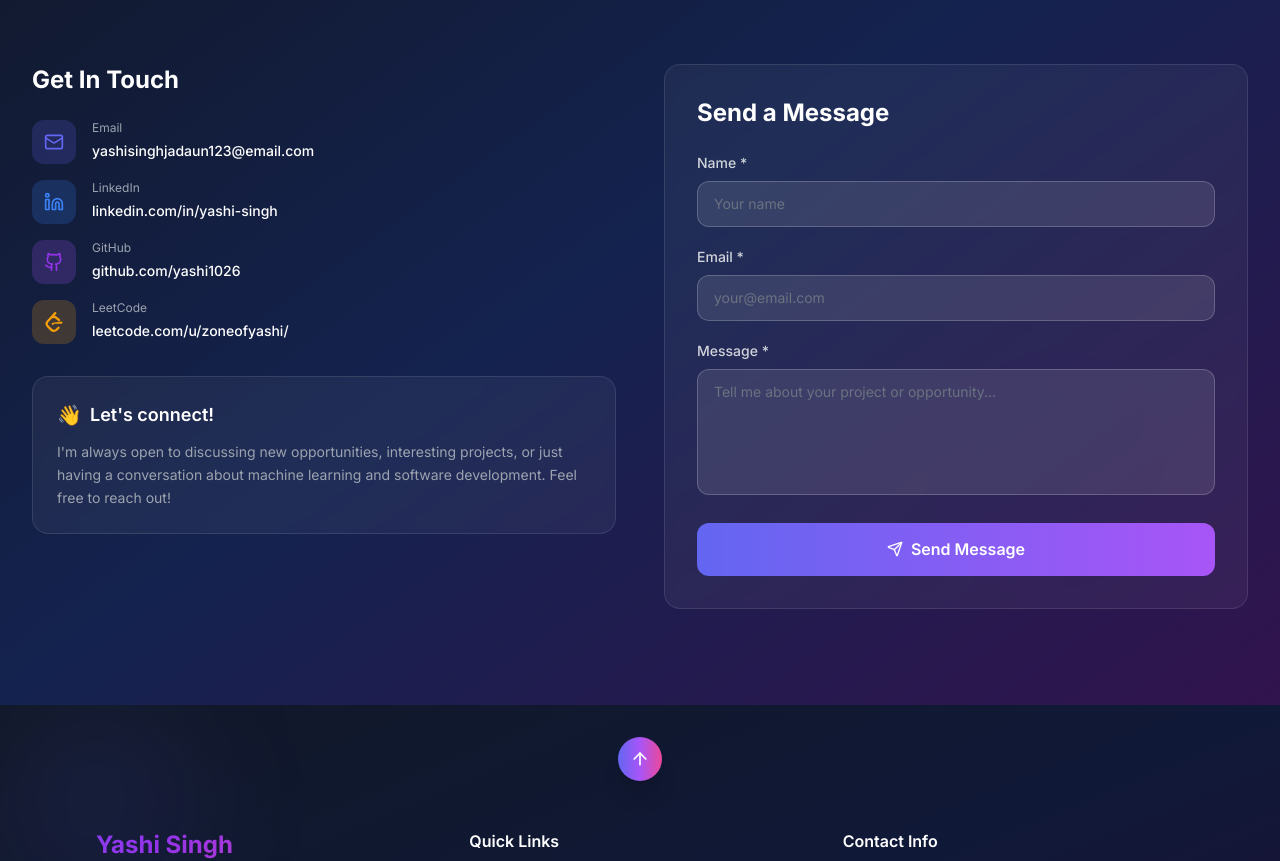
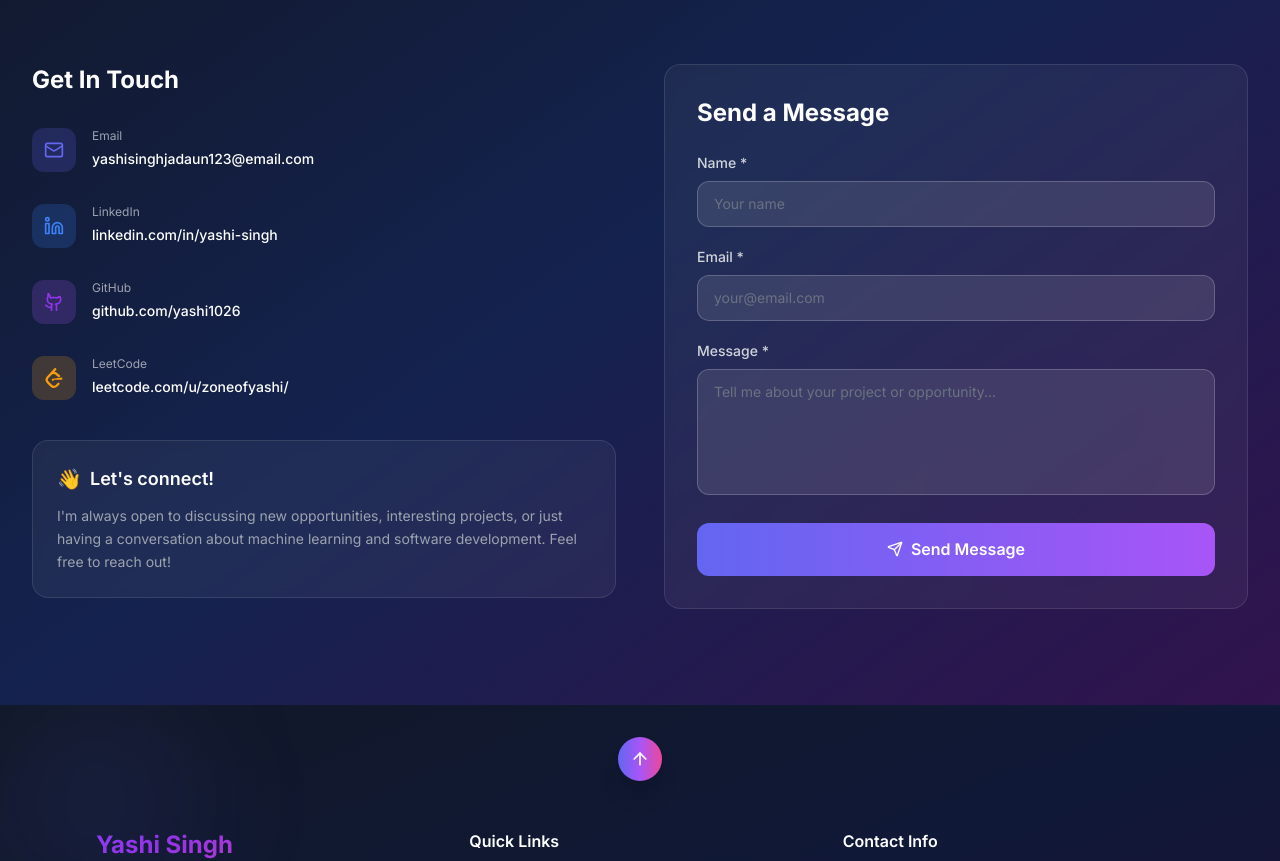
Before and after one commit to yashi1026/Portfolio, a Next.js app: page / in a window 1280 px wide. Shown: the part 4952-5813 px from the top of the page. Built offline with nearby package versions, Linux system fonts and the light colour scheme.

Commit message:
Refactor ContactSection component for clarity

```diff
--- a/src/components/portfolio/ContactSection.tsx
+++ b/src/components/portfolio/ContactSection.tsx
@@ -89,7 +89,7 @@ export default function ContactSection() {
           strokeLinecap="round"
           strokeLinejoin="round"
         >
-          <path d="M15 22v-4a4.8 4.8 0 0 0-1-3.5c3 0 6-2 6-5.5.08-1.25-.27-2.48-1-3.5.28-1.15.28-2.35 0-3.5 0 0-1 0-3 1.5-2.64-.5-5.36-.5-8 0C6 2 5 2 5 2c-.3 1.15-.3 2.35 0 3.5A5.403 5.403 0 0 0 4 9c0 3.5 3 5.5 6 5.5-.39.49-.68 1.05-.85 1.65-.17.6-.22 1.23-.15 1.85v4" />
+          <path d="M15 22v-4a4.8 4.8 0 0 0-1-3.5c3 0 6-2 6-5.5.08-1.25-.27-2.48-1-3.5 0 0-1 0-3 1.5-2.64-.5-5.36-.5-8 0C6 2 5 2 5 2c-.3 1.15-.3 2.35 0 3.5A5.403 5.403 0 0 0 4 9c0 3.5 3 5.5 6 5.5-.39.49-.68 1.05-.85 1.65-.17.6-.22 1.23-.15 1.85v4" />
           <path d="M9 18c-4.51 2-5-2-7-2" />
         </svg>
       ),
@@ -130,7 +130,9 @@ export default function ContactSection() {
       {/* Background */}
       <div className="absolute inset-0 overflow-hidden">
         <div className="absolute top-20 left-20 w-48 h-48 bg-blue-500 rounded-full mix-blend-multiply filter blur-3xl opacity-10" />
+
         <div className="absolute bottom-20 right-20 w-72 h-72 bg-purple-500 rounded-full mix-blend-multiply filter blur-3xl opacity-10" />
+
         <div className="absolute top-1/2 left-1/2 -translate-x-1/2 -translate-y-1/2 w-56 h-56 bg-indigo-500 rounded-full mix-blend-multiply filter blur-3xl opacity-5" />
       </div>
 
@@ -150,7 +152,10 @@ export default function ContactSection() {
 
         <div className="grid lg:grid-cols-2 gap-12">
 
-          {/* Left: Contact info */}
+          {/* =====================================================
+              LEFT: CONTACT INFORMATION
+          ===================================================== */}
+
           <div className="space-y-8">
 
             <div>
@@ -159,20 +164,59 @@ export default function ContactSection() {
               </h3>
 
               <div className="space-y-4">
+
                 {CONTACT_ITEMS.map((item) => (
                   <div
                     key={item.label}
-                    className="flex items-center space-x-4 group"
+                    className="
+                      flex
+                      items-center
+                      space-x-4
+                      group
+                      cursor-pointer
+                      rounded-xl
+                      p-2
+                      -ml-2
+                      transition-all
+                      duration-300
+                      hover:bg-white/[0.03]
+                    "
                   >
+
+                    {/* ICON */}
+
                     <div
-                      className={`${item.bg} ${item.hoverBg} p-3 rounded-xl transition-colors`}
-                      style={{ color: item.color }}
+                      className={`
+                        ${item.bg}
+                        ${item.hoverBg}
+                        p-3
+                        rounded-xl
+                        transition-all
+                        duration-300
+                        group-hover:scale-110
+                        group-hover:-translate-y-1
+                        group-hover:shadow-lg
+                      `}
+                      style={{
+                        color: item.color,
+                      }}
                     >
                       {item.icon}
                     </div>
 
+                    {/* TEXT */}
+
                     <div>
-                      <p className="text-gray-400 text-xs mb-0.5">
+                      <p
+                        className="
+                          text-gray-400
+                          text-xs
+                          mb-0.5
+                          transition-colors
+                          duration-300
+                          group-hover:text-gray-300
+                        "
+                      >
                         {item.label}
                       </p>
 
@@ -188,19 +232,48 @@ export default function ContactSection() {
                             ? 'noopener noreferrer'
                             : undefined
                         }
-                        className="text-white hover:text-indigo-400 transition-colors text-sm font-medium"
+                        className="
+                          text-white
+                          hover:text-indigo-400
+                          transition-all
+                          duration-300
+                          text-sm
+                          font-medium
+                          group-hover:translate-x-1
+                          inline-block
+                        "
                       >
                         {item.value}
                       </a>
                     </div>
+
                   </div>
                 ))}
+
               </div>
             </div>
 
-            <div className="bg-white/5 backdrop-blur-sm rounded-2xl p-6 border border-white/10">
+            {/* Connect Box */}
+
+            <div
+              className="
+                bg-white/5
+                backdrop-blur-sm
+                rounded-2xl
+                p-6
+                border
+                border-white/10
+                transition-all
+                duration-300
+                hover:bg-white/[0.08]
+                hover:border-white/20
+                hover:-translate-y-1
+                hover:shadow-xl
+              "
+            >
               <h4 className="text-lg font-semibold mb-3 flex items-center space-x-2">
                 <span className="text-xl">👋</span>
+
                 <span>Let&apos;s connect!</span>
               </h4>
 
@@ -214,14 +287,32 @@ export default function ContactSection() {
 
           </div>
 
-          {/* Right: Contact form */}
-          <div className="bg-white/5 backdrop-blur-sm rounded-2xl p-8 border border-white/10">
+          {/* =====================================================
+              RIGHT: CONTACT FORM
+          ===================================================== */}
+
+          <div
+            className="
+              bg-white/5
+              backdrop-blur-sm
+              rounded-2xl
+              p-8
+              border
+              border-white/10
+              transition-all
+              duration-300
+              hover:bg-white/[0.07]
+              hover:border-white/20
+              hover:shadow-xl
+            "
+          >
 
             <h3 className="text-2xl font-bold mb-6">
               Send a Message
             </h3>
 
             {submitted ? (
+
               <div className="flex flex-col items-center justify-center py-12 space-y-4">
 
                 <div className="w-16 h-16 bg-green-500/20 rounded-full flex items-center justify-center">
@@ -250,8 +341,15 @@ export default function ContactSection() {
                 </p>
 
               </div>
+
             ) : (
-              <form onSubmit={handleSubmit} className="space-y-5">
+
+              <form
+                onSubmit={handleSubmit}
+                className="space-y-5"
+              >
+
+                {/* Name */}
 
                 <div>
                   <label
@@ -273,9 +371,27 @@ export default function ContactSection() {
                       })
                     }
                     placeholder="Your name"
-                    className="w-full bg-white/10 border border-white/20 rounded-xl px-4 py-3 text-white placeholder-gray-500 focus:outline-none focus:border-indigo-400 focus:ring-1 focus:ring-indigo-400 transition-all text-sm"
+                    className="
+                      w-full
+                      bg-white/10
+                      border
+                      border-white/20
+                      rounded-xl
+                      px-4
+                      py-3
+                      text-white
+                      placeholder-gray-500
+                      focus:outline-none
+                      focus:border-indigo-400
+                      focus:ring-1
+                      focus:ring-indigo-400
+                      transition-all
+                      text-sm
+                    "
                   />
                 </div>
+
+                {/* Email */}
 
                 <div>
                   <label
@@ -297,9 +413,27 @@ export default function ContactSection() {
                       })
                     }
                     placeholder="your@email.com"
-                    className="w-full bg-white/10 border border-white/20 rounded-xl px-4 py-3 text-white placeholder-gray-500 focus:outline-none focus:border-indigo-400 focus:ring-1 focus:ring-indigo-400 transition-all text-sm"
+                    className="
+                      w-full
+                      bg-white/10
+                      border
+                      border-white/20
+                      rounded-xl
+                      px-4
+                      py-3
+                      text-white
+                      placeholder-gray-500
+                      focus:outline-none
+                      focus:border-indigo-400
+                      focus:ring-1
+                      focus:ring-indigo-400
+                      transition-all
+                      text-sm
+                    "
                   />
                 </div>
+
+                {/* Message */}
 
                 <div>
                   <label
@@ -321,13 +455,50 @@ export default function ContactSection() {
                       })
                     }
                     placeholder="Tell me about your project or opportunity..."
-                    className="w-full bg-white/10 border border-white/20 rounded-xl px-4 py-3 text-white placeholder-gray-500 focus:outline-none focus:border-indigo-400 focus:ring-1 focus:ring-indigo-400 transition-all resize-none text-sm"
+                    className="
+                      w-full
+                      bg-white/10
+                      border
+                      border-white/20
+                      rounded-xl
+                      px-4
+                      py-3
+                      text-white
+                      placeholder-gray-500
+                      focus:outline-none
+                      focus:border-indigo-400
+                      focus:ring-1
+                      focus:ring-indigo-400
+                      transition-all
+                      resize-none
+                      text-sm
+                    "
                   />
                 </div>
 
+                {/* Send Button */}
+
                 <button
                   type="submit"
-                  className="w-full bg-gradient-to-r from-indigo-500 to-purple-500 text-white py-3.5 rounded-xl font-semibold hover:shadow-lg hover:shadow-indigo-500/30 hover:-translate-y-0.5 transition-all duration-300 flex items-center justify-center space-x-2"
+                  className="
+                    w-full
+                    bg-gradient-to-r
+                    from-indigo-500
+                    to-purple-500
+                    text-white
+                    py-3.5
+                    rounded-xl
+                    font-semibold
+                    hover:shadow-lg
+                    hover:shadow-indigo-500/30
+                    hover:-translate-y-0.5
+                    transition-all
+                    duration-300
+                    flex
+                    items-center
+                    justify-center
+                    space-x-2
+                  "
                 >
                   <svg
                     xmlns="http://www.w3.org/2000/svg"
@@ -351,6 +522,7 @@ export default function ContactSection() {
             )}
 
           </div>
+
         </div>
       </div>
     </section>
```
